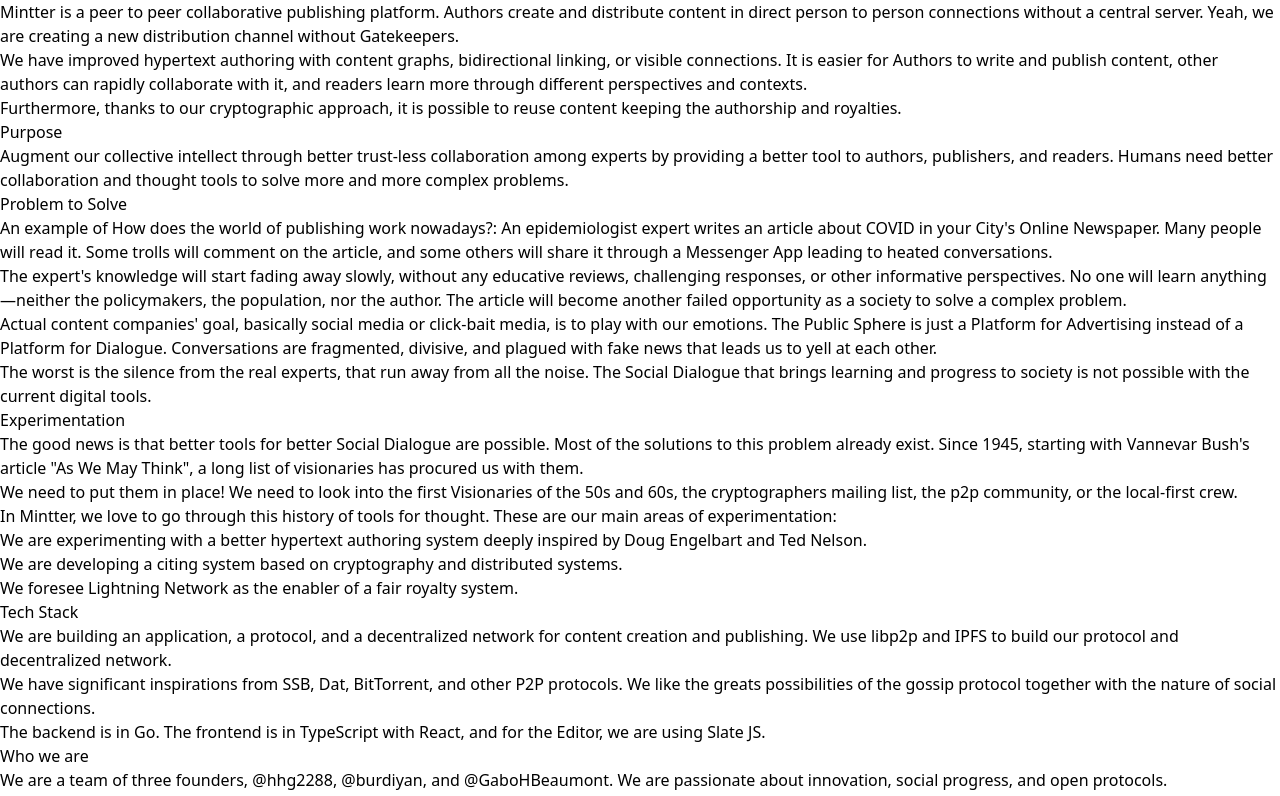
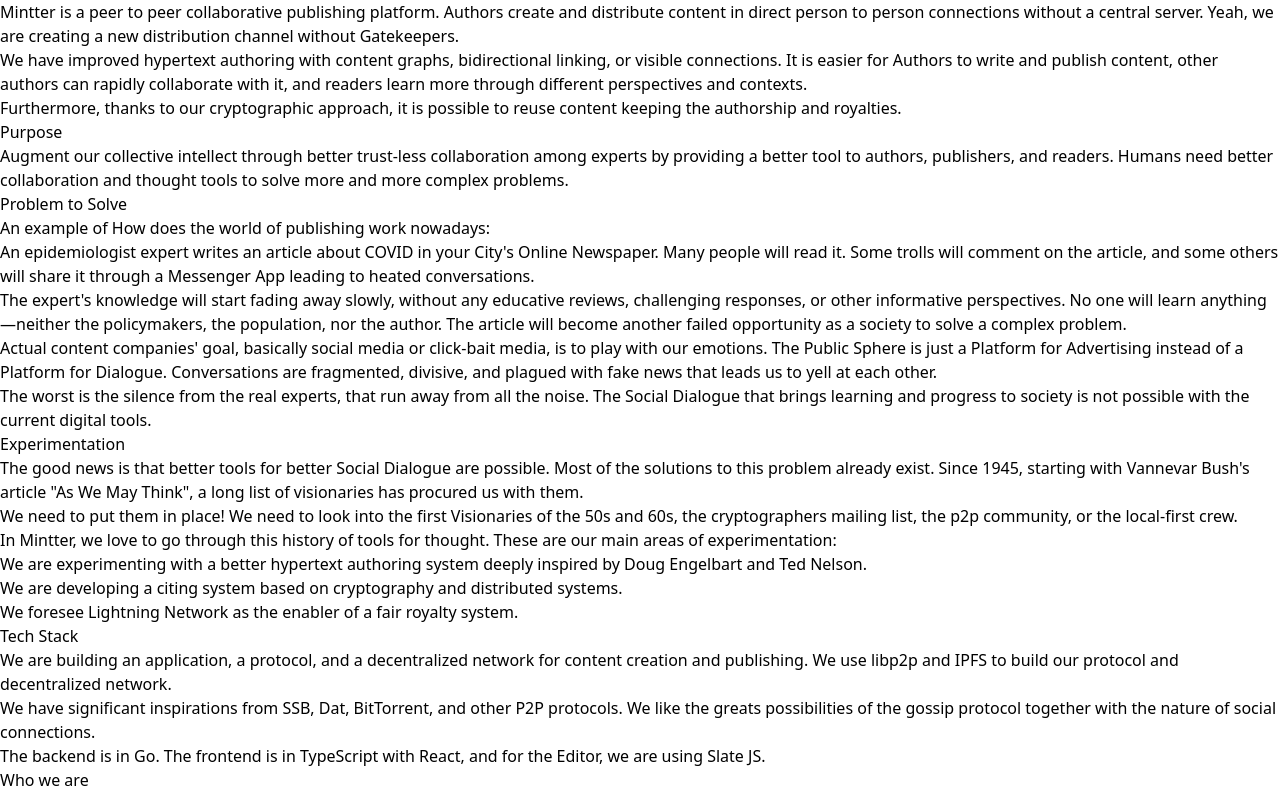
Before and after one commit to mintterteam/mintterteam.github.io, a Next.js app: page / in a window 1280 px wide. Shown: the top 796 px of the page. Built offline with nearby package versions, Linux system fonts and the light colour scheme.

Commit message:
some small changes

```diff
--- a/src/pages/index.mdx
+++ b/src/pages/index.mdx
@@ -13,7 +13,8 @@
 
 ## Problem to Solve
 
-An example of How does the world of publishing work nowadays?:
+An example of How does the world of publishing work nowadays:
+
 An epidemiologist expert writes an article about COVID in your City's Online Newspaper. Many people will read it. Some trolls will comment on the article, and some others will share it through a Messenger App leading to heated conversations.
 
 The expert's knowledge will start fading away slowly, without any educative reviews, challenging responses, or other informative perspectives. No one will learn anything—neither the policymakers, the population, nor the author. The article will become another failed opportunity as a society to solve a complex problem.
```
